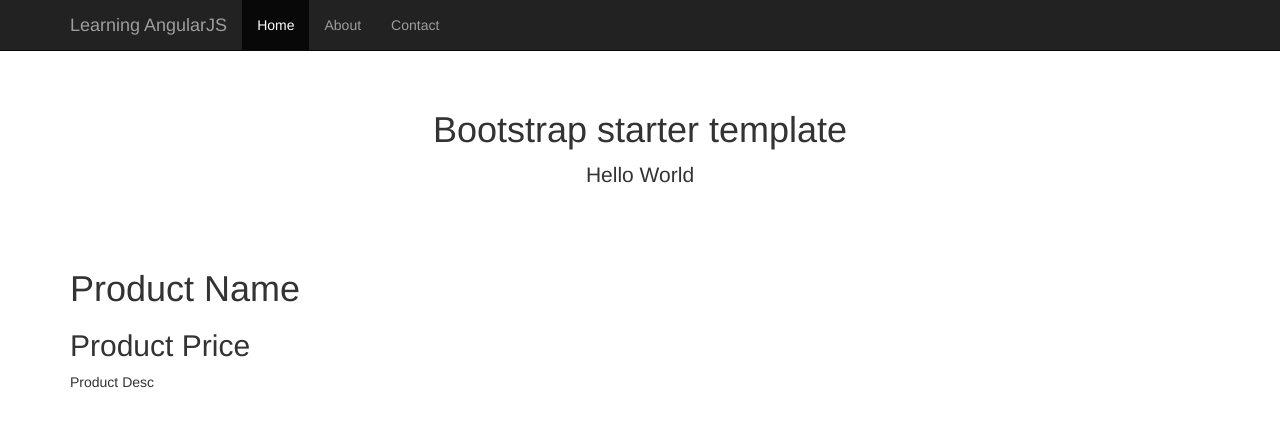
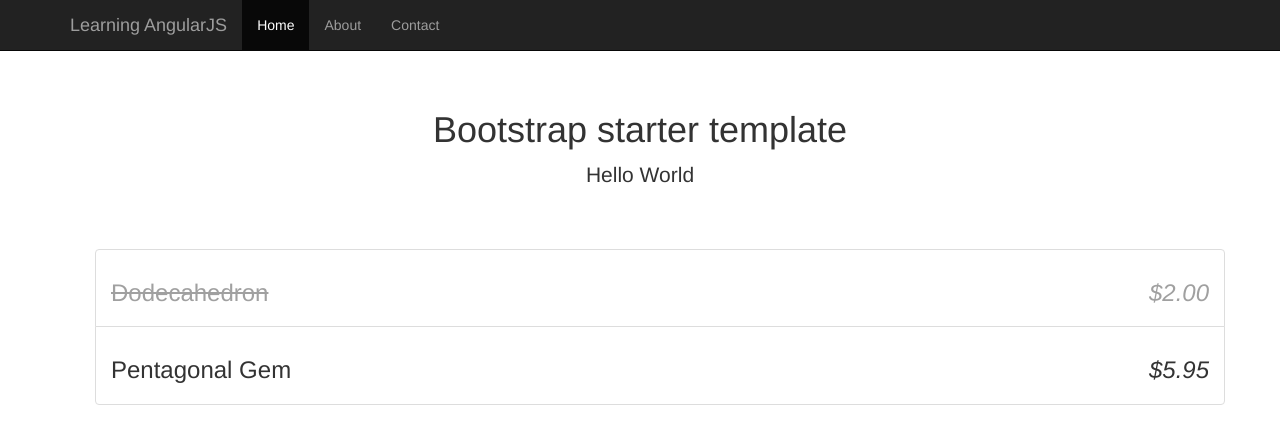
Before and after one commit to DouglasCAyers/try_angularjs, a plain HTML site: page webapp/index.html in a window 1280 px wide. Drawn offline with nearby package versions, Linux system fonts and the light colour scheme.

Commit message:
section two challenges

```diff
--- a/webapp/app.js
+++ b/webapp/app.js
@@ -1,19 +1,30 @@
 (function(){
 
-	var app = angular.module( 'store', [ 'ui.boostrap' ] );
+	var app = angular.module( 'store', [ 'ui.bootstrap' ] );
 
 	app.controller( 'StoreController', function() {
 
 		// define a property of this controller
-		this.product = gem;
+		this.products = gems;
 
 	});
 
 	// test data, normally make a REST call
-	var gem = {
-		name: 'Dodecahedron',
-		price: 2.95,
-		description: '12 sided gem'
-	};
+	var gems = [
+		{
+			name: 'Dodecahedron',
+			price: 2,
+			description: '12 sided gem',
+			canPurchase: true,
+			soldOut: true
+		},
+		{
+			name: 'Pentagonal Gem',
+			price: 5.95,
+			description: '5 sided gem',
+			canPurchase: false,
+			soldOut: false
+		}
+	];
 
 })();
--- a/webapp/index.html
+++ b/webapp/index.html
@@ -17,19 +17,28 @@
 			/*
 				Provide defaults per angular ui-bootstrap instructions
 				http://angular-ui.github.io/bootstrap/
-			*/
+			 */
 			.nav, .pagination, .carousel, .panel-title a { cursor: pointer; }
 
 			/*
 				Bootstrap Starter Template
 				http://getbootstrap.com/examples/starter-template/
-			*/
+			 */
 			body {
 			  padding-top: 50px;
 			}
 			.starter-template {
 			  padding: 40px 15px;
 			  text-align: center;
+			}
+
+			/*
+				Custom Styles
+			 */
+
+			.strike {
+				text-decoration: line-through;
+				color: #A0A0A0;
 			}
 
 		</style>
@@ -76,11 +85,14 @@
 				http://campus.codeschool.com/courses/shaping-up-with-angular-js/level/1/section/2/video/1
 			-->
 			<div ng-controller="StoreController as store" class="row">
-				<div class="col-md-4">
-					<h1> Product Name </h1>
-					<h2> Product Price </h2>
-					<p> Product Desc </p>
-				</div>
+				<ul class="lsit-group">
+					<li class="list-group-item" ng-repeat="product in store.products">
+						<h3 ng-class="{strike: product.soldOut}">
+							{{product.name}}
+							<em class="pull-right">{{product.price | currency}}</em>
+						</h3>
+					</li>
+				</ul>
 			</div>
 
 		</div><!--/container-->
```
